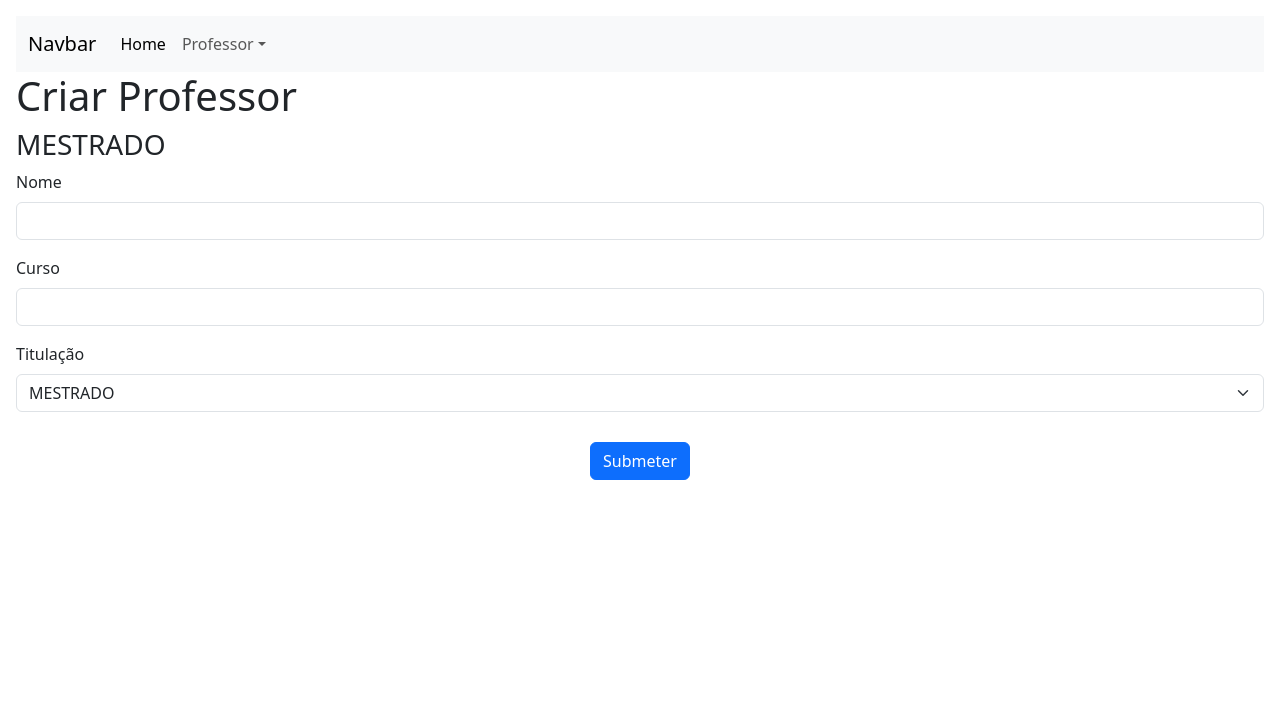
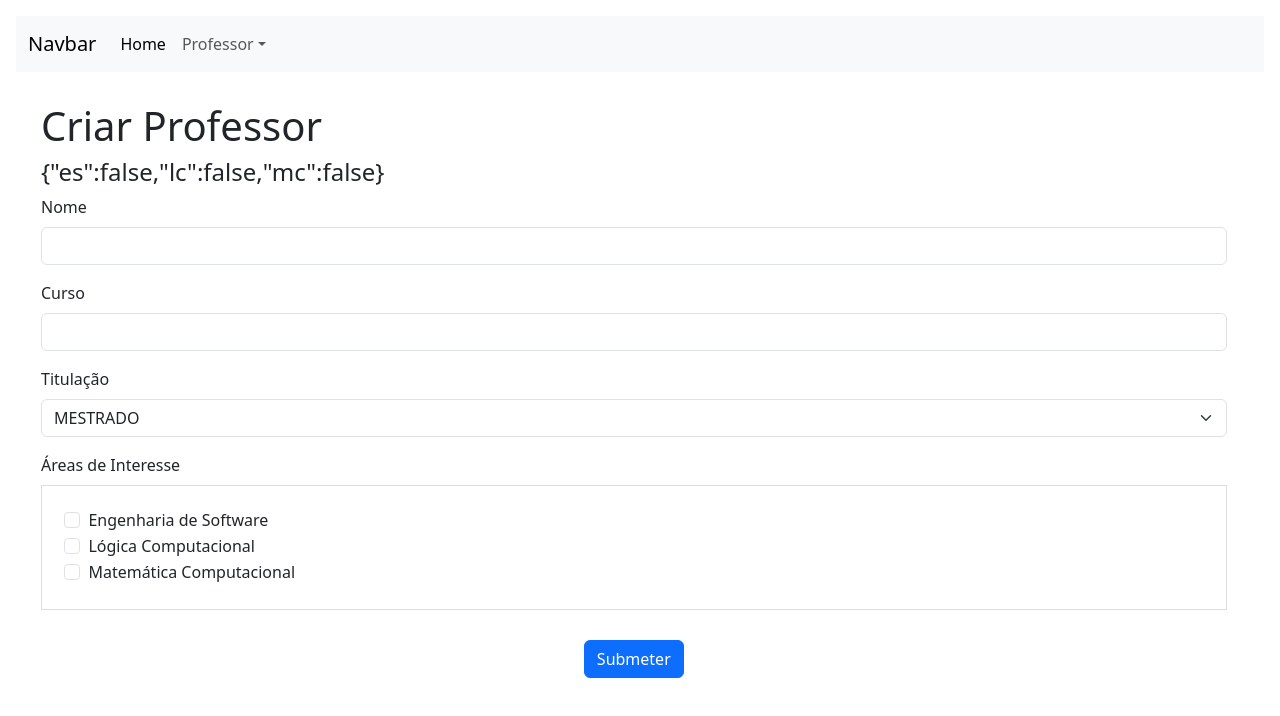
Before and after one commit to jeffersoncarvalho/ufc_2024_1, a React (Create React App) app in the folder WEB/T04/curso_react/: page /professor/criar in a window 1280 px wide. Shown: the top 716 px of the page. Built offline with nearby package versions, Linux system fonts and the light colour scheme.

Commit message:
criar css

```diff
--- a/WEB/T04/curso_react/src/components/17CRUD/css/crud.css
+++ b/WEB/T04/curso_react/src/components/17CRUD/css/crud.css
@@ -1,6 +1,6 @@
 .page-content {
     margin-top: 30px;
-    margin-left: 20px;
+    margin-left: 25px;
     width: 95%;
 }
 
@@ -19,3 +19,11 @@
 
     margin-top: 30px;
 }
+
+fieldset.scheduler-border {
+    border: 1px groove #ddd !important;
+    padding: 1.4em 1.4em 1.4em 1.4em !important;
+    margin: 0 0 1.5em 0 !important;
+    -webkit-box-shadow:  0px 0px 0px 0px #000;
+            box-shadow:  0px 0px 0px 0px #000;
+}
--- a/WEB/T04/curso_react/src/components/17CRUD/professor/Criar.js
+++ b/WEB/T04/curso_react/src/components/17CRUD/professor/Criar.js
@@ -7,7 +7,17 @@
     const [nome, setNome] = useState("")
     const [curso, setCurso] = useState("")
     const [titulacao, setTitulacao] = useState("MESTRADO")
+    const [ai, setAi] = useState({es:false, lc:false, mc:false}) //ái = área de interesse
 
+
+    const handleCheckbox = (event) => {
+        setAi(
+            {
+                ...ai,
+                [event.target.name]:event.target.checked
+            }
+        )
+    }
 
     const handleInputNome = (event) => {
         setNome(event.target.value)
@@ -27,9 +37,9 @@
     }
 
     return (
-        <div>
+        <div className="page-content">
             <h1>Criar Professor</h1>
-            <h3>{titulacao}</h3>
+            <h4>{JSON.stringify(ai)}</h4>
             <form className="form-content" onSubmit={handleSubmit}>
 
                 <div className="mb-3">
@@ -68,6 +78,60 @@
                     </select>
                 </div>
 
+                <div>
+                <label className="form-label">Áreas de Interesse</label>
+                <fieldset className="scheduler-border">
+                    <div className="form-check">
+                        <input
+                            id="idES"
+                            type="checkbox"
+                            className="form-check-input"
+                            checked={ai.es}
+                            onChange={handleCheckbox}
+                            name="es"
+                        />
+                        <label
+                            htmlFor="idES"
+                            className="form-check-label"
+                        >
+                            Engenharia de Software
+                        </label>
+                    </div>
+                    <div className="form-check">
+                        <input
+                            id="idLC"
+                            type="checkbox"
+                            className="form-check-input"
+                            checked={ai.lc}
+                            onChange={handleCheckbox}
+                            name="lc"
+                        />
+                        <label
+                            htmlFor="idLC"
+                            className="form-check-label"
+                        >
+                            Lógica Computacional
+                        </label>
+                    </div>
+                    <div className="form-check">
+                        <input
+                            id="idMC"
+                            type="checkbox"
+                            className="form-check-input"
+                            checked={ai.mc}
+                            onChange={handleCheckbox}
+                            name="mc"
+                        />
+                        <label
+                            htmlFor="idMC"
+                            className="form-check-label"
+                        >
+                            Matemática Computacional
+                        </label>
+                    </div>
+                </fieldset>
+                </div>
+
                 <div className="div-button-submit">
                     <button
                         type="submit"
```
